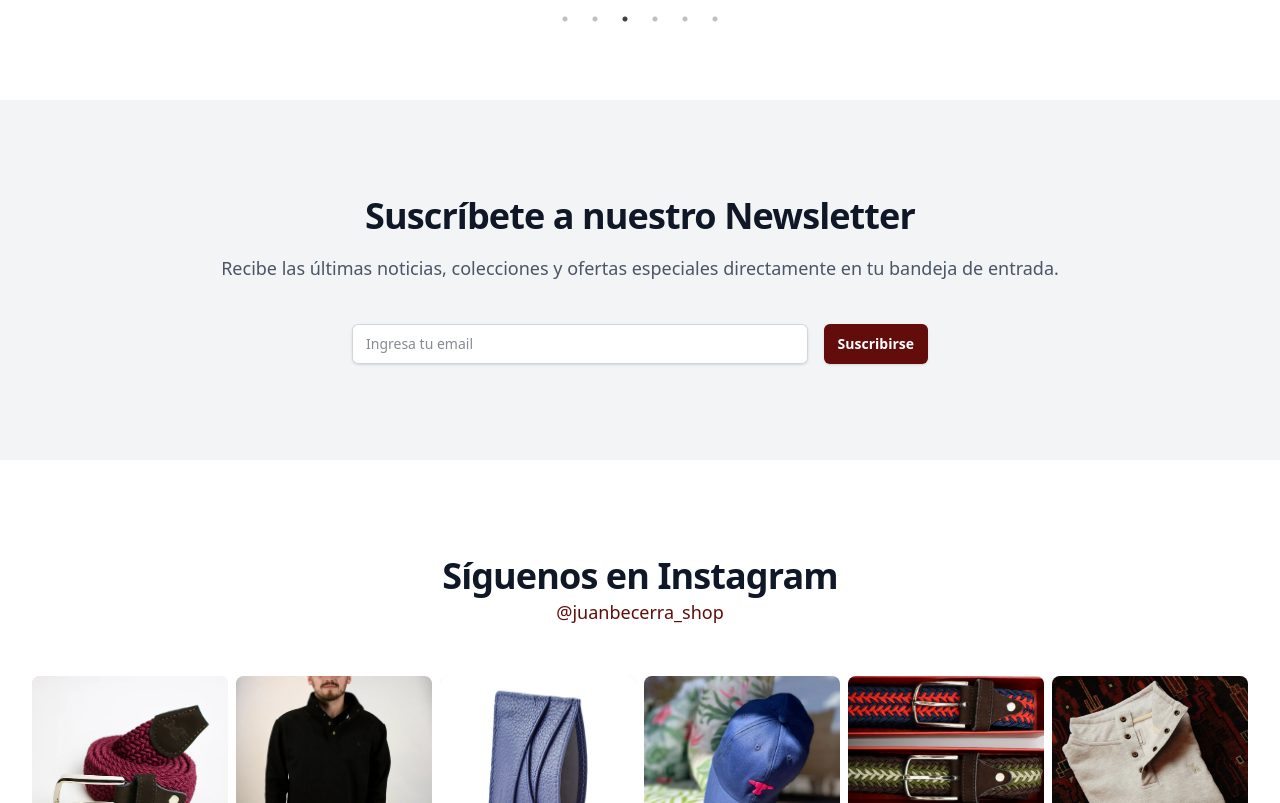
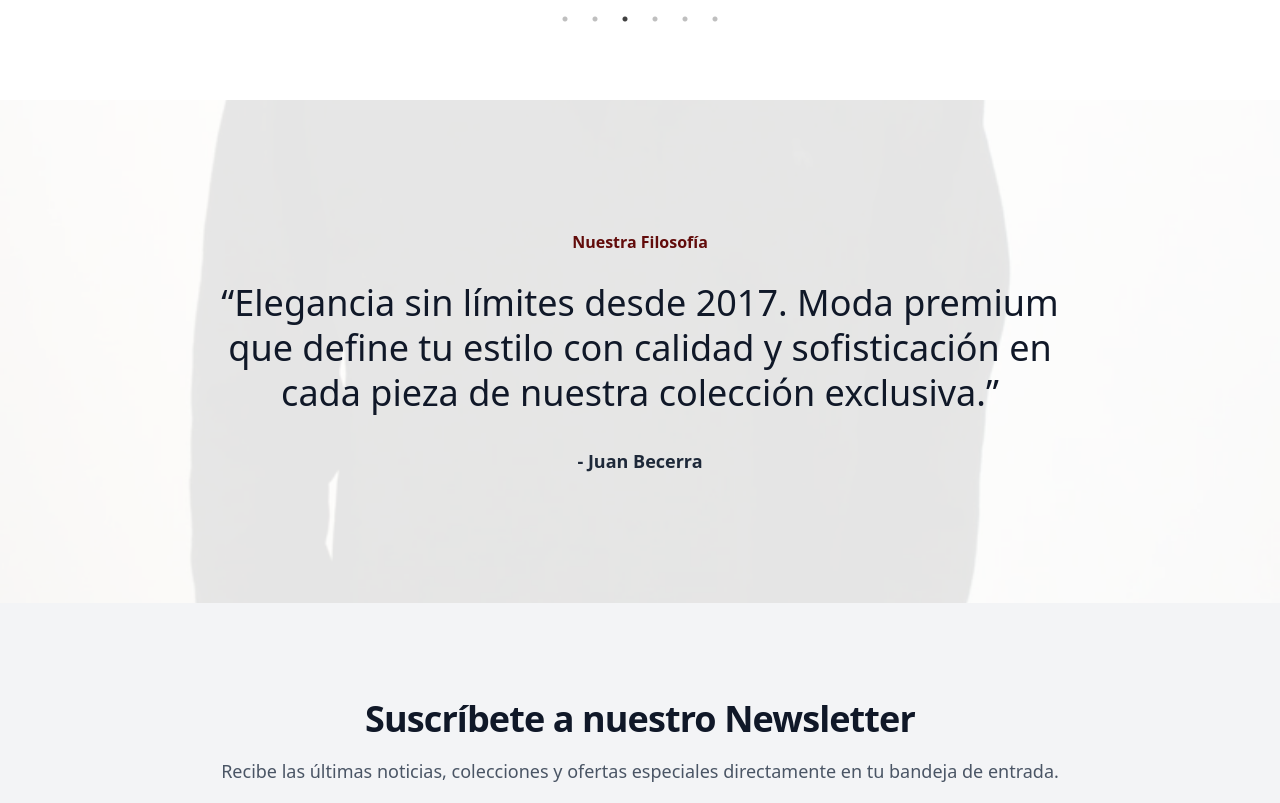
Before and after one commit to cristiansk8/juan-Becerra, a Next.js app: page / in a window 1280 px wide. Shown: the part 2910-3713 px from the top of the page. Built offline with nearby package versions, Linux system fonts and the light colour scheme.

Commit message:
feat: add BrandPhilosophy component and import it in page.jsx

```diff
--- a/app/page.jsx
+++ b/app/page.jsx
@@ -10,6 +10,7 @@ import Newsletter from "@/components/Newsletter";
 import InstagramFeed from "@/components/InstagramFeed";
 import PromotionBanner from "@/components/PromotionBanner";
 import SeasonalBanner from "@/components/SeasonalBanner";
+import BrandPhilosophy from "@/components/BrandPhilosophy";
 
 
 export default function HomePage() {
@@ -22,6 +23,7 @@ export default function HomePage() {
       <SeasonalBanner />
       <CategorySection />
       <FeaturedProducts />
+      <BrandPhilosophy />
       <Newsletter />
       <InstagramFeed />
       <Footer />
--- /dev/null
+++ b/components/BrandPhilosophy.jsx
@@ -0,0 +1,26 @@
+// components/BrandPhilosophy.jsx
+import Image from 'next/image';
+
+export default function BrandPhilosophy() {
+  return (
+    <div className="relative bg-white py-24 sm:py-32">
+      <div className="absolute inset-0 opacity-10">
+        <Image
+          src="/saco-destacado-1.webp" // Placeholder - a subtle, elegant texture would be ideal
+          alt="Textura de tejido"
+          className="object-cover"
+          fill
+        />
+      </div>
+      <div className="relative mx-auto max-w-4xl text-center px-4">
+        <h2 className="text-base font-semibold leading-7 text-[#620c0b]">Nuestra Filosofía</h2>
+        <blockquote className="mt-6 text-2xl sm:text-3xl md:text-4xl font-medium leading-tight text-gray-900">
+          <p>
+            “Elegancia sin límites desde 2017. Moda premium que define tu estilo con calidad y sofisticación en cada pieza de nuestra colección exclusiva.”
+          </p>
+        </blockquote>
+        <p className="mt-8 text-lg font-semibold text-gray-800">- Juan Becerra</p>
+      </div>
+    </div>
+  );
+}
```
